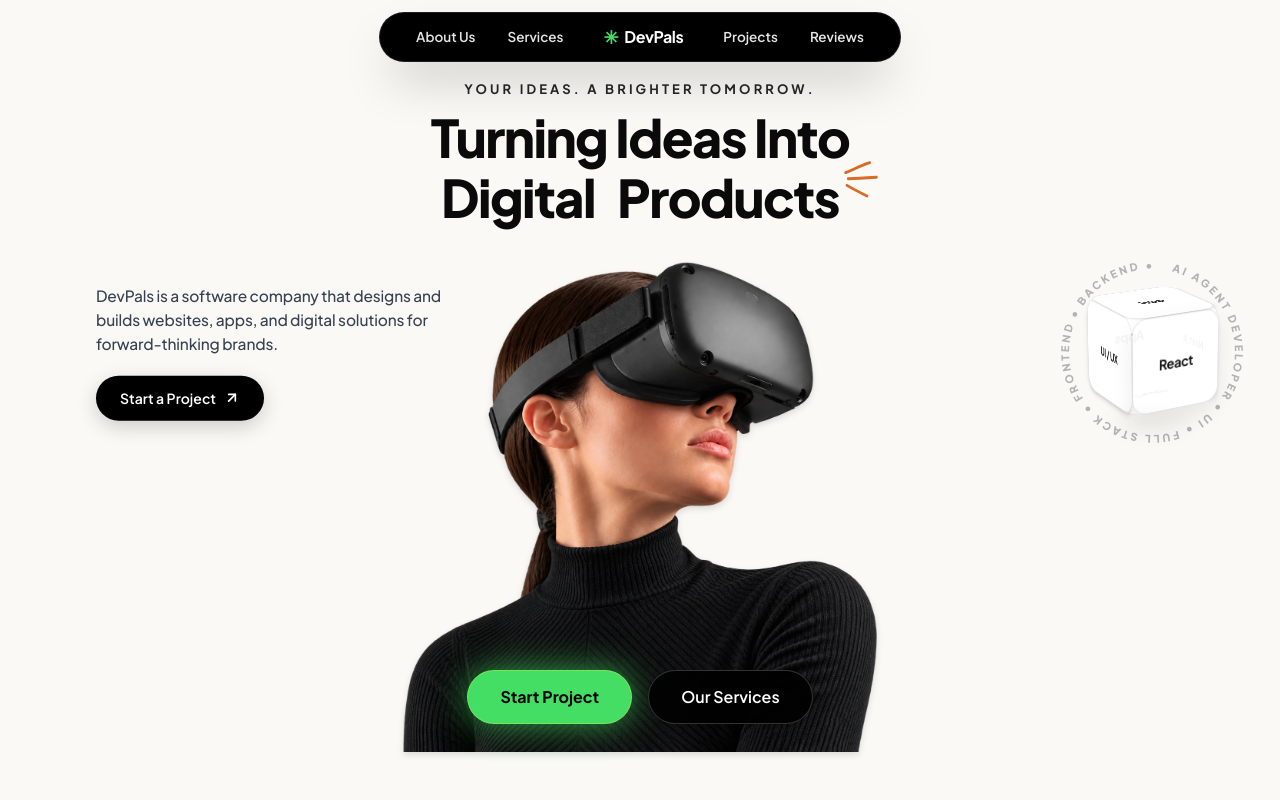
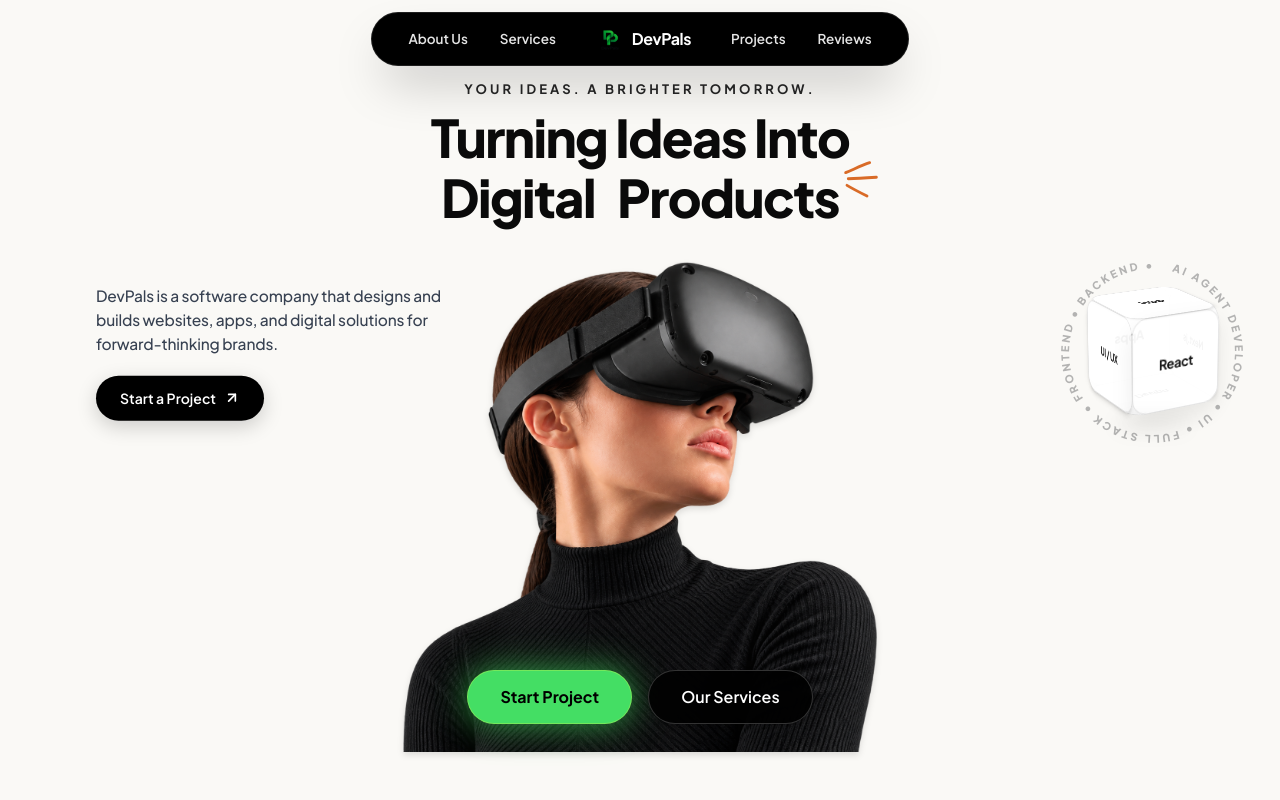
Before and after one commit to abdullahparvaiz07/DevPals, a Next.js app: page / in a window 1280 px wide. Shown: the top 800 px of the page. Built offline with nearby package versions, Linux system fonts and the light colour scheme.

Commit message:
feat: update website logo to public/logo.png across all pages and headers

```diff
--- a/app/about/page.tsx
+++ b/app/about/page.tsx
@@ -2,6 +2,7 @@
 
 import React, { useState } from 'react';
 import Link from 'next/link';
+import Image from 'next/image';
 import { motion, AnimatePresence } from 'motion/react';
 import {
   ArrowUpRight,
@@ -233,9 +234,9 @@ export default function AboutPage() {
           <div className="sm:hidden pointer-events-auto flex items-center justify-between w-full bg-black/90 backdrop-blur-md text-white rounded-full px-4 py-2.5 shadow-2xl border border-neutral-800">
             <Link
               href="/"
-              className="flex items-center gap-1.5 font-bold text-sm tracking-tight text-white hover:opacity-90 transition-opacity"
+              className="flex items-center gap-2 font-bold text-sm tracking-tight text-white hover:opacity-90 transition-opacity"
             >
-              <span className="text-[#44DE64] text-base font-black leading-none">✳</span>
+              <Image src="/logo.png" alt="DevPals Logo" width={26} height={26} className="w-6.5 h-6.5 object-contain rounded-md" priority />
               <span>DevPals</span>
             </Link>
 
@@ -288,9 +289,9 @@ export default function AboutPage() {
             {/* Brand Logo Center */}
             <Link
               href="/"
-              className="flex items-center gap-1.5 font-bold text-sm sm:text-base tracking-tight text-white hover:opacity-90 transition-opacity px-1 sm:px-2"
+              className="flex items-center gap-2 font-bold text-sm sm:text-base tracking-tight text-white hover:opacity-90 transition-opacity px-1 sm:px-2"
             >
-              <span className="text-[#44DE64] text-base sm:text-lg font-black leading-none">✳</span>
+              <Image src="/logo.png" alt="DevPals Logo" width={28} height={28} className="w-7 h-7 object-contain rounded-md" priority />
               <span>DevPals</span>
             </Link>
 
@@ -340,9 +341,9 @@ export default function AboutPage() {
                 <Link
                   href="/"
                   onClick={() => setIsMobileMenuOpen(false)}
-                  className="flex items-center gap-1.5 font-bold text-base text-white"
+                  className="flex items-center gap-2 font-bold text-base text-white"
                 >
-                  <span className="text-[#44DE64] text-lg font-black leading-none">✳</span>
+                  <Image src="/logo.png" alt="DevPals Logo" width={30} height={30} className="w-7.5 h-7.5 object-contain rounded-md" />
                   <span>DevPals</span>
                 </Link>
 
@@ -960,8 +961,8 @@ export default function AboutPage() {
 
             {/* Col 1 & 2: Brand Story & Newsletter */}
             <div className="lg:col-span-2">
-              <Link href="/" className="inline-flex items-center gap-2 text-xl font-bold tracking-tight text-white mb-4">
-                <span className="text-[#44DE64] text-2xl font-black">✳</span>
+              <Link href="/" className="inline-flex items-center gap-2.5 text-xl font-bold tracking-tight text-white mb-4">
+                <Image src="/logo.png" alt="DevPals Logo" width={34} height={34} className="w-8.5 h-8.5 object-contain rounded-lg shadow-sm" />
                 <span>DevPals</span>
               </Link>
 
--- a/app/layout.tsx
+++ b/app/layout.tsx
@@ -21,6 +21,10 @@ export const metadata: Metadata = {
   title: 'DevPals - Turning Ideas Into Digital Products',
   description:
     'DevPals is a software company that designs and builds websites, apps, and digital solutions for forward-thinking brands.',
+  icons: {
+    icon: '/logo.png',
+    apple: '/logo.png',
+  },
   openGraph: {
     title: 'DevPals - Turning Ideas Into Digital Products',
     description:
--- a/app/not-found.tsx
+++ b/app/not-found.tsx
@@ -2,6 +2,7 @@
 
 import React from 'react';
 import Link from 'next/link';
+import Image from 'next/image';
 import { ArrowLeft, Home, Sparkles } from 'lucide-react';
 
 export default function NotFound() {
@@ -47,8 +48,8 @@ export default function NotFound() {
       </div>
 
       {/* Brand Watermark */}
-      <div className="mt-16 text-xs text-neutral-400 font-semibold flex items-center gap-1.5">
-        <span className="text-[#44DE64]">✳</span>
+      <div className="mt-16 text-xs text-neutral-400 font-semibold flex items-center gap-2">
+        <Image src="/logo.png" alt="DevPals Logo" width={20} height={20} className="w-5 h-5 object-contain rounded-md" />
         <span>DevPals Digital Studio</span>
       </div>
 
--- a/app/page.tsx
+++ b/app/page.tsx
@@ -2,6 +2,7 @@
 
 import React, { useState } from 'react';
 import Link from 'next/link';
+import Image from 'next/image';
 import { motion, AnimatePresence } from 'motion/react';
 import {
   ArrowUpRight,
@@ -514,9 +515,9 @@ export default function HomePage() {
           <div className="sm:hidden pointer-events-auto flex items-center justify-between w-full bg-black/90 backdrop-blur-md text-white rounded-full px-4 py-2.5 shadow-2xl border border-neutral-800">
             <a
               href="#hero-section"
-              className="flex items-center gap-1.5 font-bold text-sm tracking-tight text-white hover:opacity-90 transition-opacity"
+              className="flex items-center gap-2 font-bold text-sm tracking-tight text-white hover:opacity-90 transition-opacity"
             >
-              <span className="text-[#44DE64] text-base font-black leading-none">✳</span>
+              <Image src="/logo.png" alt="DevPals Logo" width={26} height={26} className="w-6.5 h-6.5 object-contain rounded-md" priority />
               <span>DevPals</span>
             </a>
 
@@ -568,9 +569,9 @@ export default function HomePage() {
             {/* Brand Logo Center */}
             <a
               href="#hero-section"
-              className="flex items-center gap-1.5 font-bold text-sm sm:text-base tracking-tight text-white hover:opacity-90 transition-opacity px-2"
+              className="flex items-center gap-2 font-bold text-sm sm:text-base tracking-tight text-white hover:opacity-90 transition-opacity px-2"
             >
-              <span className="text-[#44DE64] text-base sm:text-lg font-black leading-none">✳</span>
+              <Image src="/logo.png" alt="DevPals Logo" width={28} height={28} className="w-7 h-7 object-contain rounded-md" priority />
               <span>DevPals</span>
             </a>
 
@@ -619,9 +620,9 @@ export default function HomePage() {
                 <a
                   href="#hero-section"
                   onClick={() => setIsMobileMenuOpen(false)}
-                  className="flex items-center gap-1.5 font-bold text-base text-white"
+                  className="flex items-center gap-2 font-bold text-base text-white"
                 >
-                  <span className="text-[#44DE64] text-lg font-black leading-none">✳</span>
+                  <Image src="/logo.png" alt="DevPals Logo" width={30} height={30} className="w-7.5 h-7.5 object-contain rounded-md" />
                   <span>DevPals</span>
                 </a>
 
@@ -3029,9 +3030,9 @@ export default function HomePage() {
                   {/* Brand Logo */}
                   <a
                     href="#hero-section"
-                    className="inline-flex items-center gap-2 text-xl font-bold tracking-tight text-white hover:opacity-90 transition-opacity mb-3"
+                    className="inline-flex items-center gap-2.5 text-xl font-bold tracking-tight text-white hover:opacity-90 transition-opacity mb-3"
                   >
-                    <span className="text-[#44DE64] text-2xl font-black leading-none">✳</span>
+                    <Image src="/logo.png" alt="DevPals Logo" width={34} height={34} className="w-8.5 h-8.5 object-contain rounded-lg shadow-sm" />
                     <span>DevPals</span>
                   </a>
 
--- a/app/projects/page.tsx
+++ b/app/projects/page.tsx
@@ -2,6 +2,7 @@
 
 import React, { useState, useMemo } from 'react';
 import Link from 'next/link';
+import Image from 'next/image';
 import { motion, AnimatePresence } from 'motion/react';
 import {
   ArrowUpRight,
@@ -327,9 +328,9 @@ export default function ProjectsPage() {
           <div className="sm:hidden pointer-events-auto flex items-center justify-between w-full bg-black/90 backdrop-blur-md text-white rounded-full px-4 py-2.5 shadow-2xl border border-neutral-800">
             <Link
               href="/"
-              className="flex items-center gap-1.5 font-bold text-sm tracking-tight text-white hover:opacity-90 transition-opacity"
+              className="flex items-center gap-2 font-bold text-sm tracking-tight text-white hover:opacity-90 transition-opacity"
             >
-              <span className="text-[#44DE64] text-base font-black leading-none">✳</span>
+              <Image src="/logo.png" alt="DevPals Logo" width={26} height={26} className="w-6.5 h-6.5 object-contain rounded-md" priority />
               <span>DevPals</span>
             </Link>
 
@@ -382,9 +383,9 @@ export default function ProjectsPage() {
             {/* Brand Logo Center */}
             <Link
               href="/"
-              className="flex items-center gap-1.5 font-bold text-sm sm:text-base tracking-tight text-white hover:opacity-90 transition-opacity px-1 sm:px-2"
+              className="flex items-center gap-2 font-bold text-sm sm:text-base tracking-tight text-white hover:opacity-90 transition-opacity px-1 sm:px-2"
             >
-              <span className="text-[#44DE64] text-base sm:text-lg font-black leading-none">✳</span>
+              <Image src="/logo.png" alt="DevPals Logo" width={28} height={28} className="w-7 h-7 object-contain rounded-md" priority />
               <span>DevPals</span>
             </Link>
 
@@ -434,9 +435,9 @@ export default function ProjectsPage() {
                 <Link
                   href="/"
                   onClick={() => setIsMobileMenuOpen(false)}
-                  className="flex items-center gap-1.5 font-bold text-base text-white"
+                  className="flex items-center gap-2 font-bold text-base text-white"
                 >
-                  <span className="text-[#44DE64] text-lg font-black leading-none">✳</span>
+                  <Image src="/logo.png" alt="DevPals Logo" width={30} height={30} className="w-7.5 h-7.5 object-contain rounded-md" />
                   <span>DevPals</span>
                 </Link>
 
@@ -848,8 +849,8 @@ export default function ProjectsPage() {
 
             {/* Col 1 & 2: Brand & Newsletter */}
             <div className="lg:col-span-2">
-              <Link href="/" className="inline-flex items-center gap-2 text-xl font-bold tracking-tight text-white mb-4">
-                <span className="text-[#44DE64] text-2xl font-black">✳</span>
+              <Link href="/" className="inline-flex items-center gap-2.5 text-xl font-bold tracking-tight text-white mb-4">
+                <Image src="/logo.png" alt="DevPals Logo" width={34} height={34} className="w-8.5 h-8.5 object-contain rounded-lg shadow-sm" />
                 <span>DevPals</span>
               </Link>
 
```
Also changed, not shown: public/logo.png (added).
